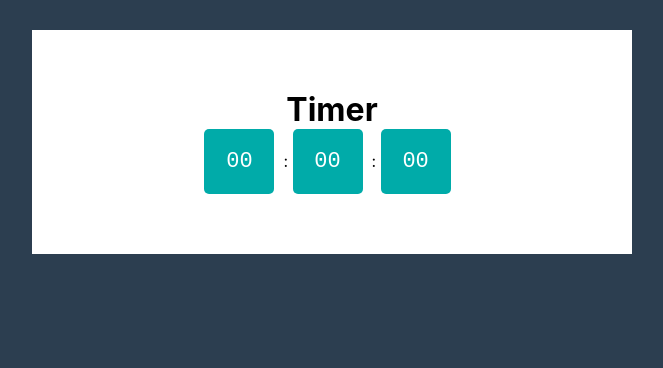
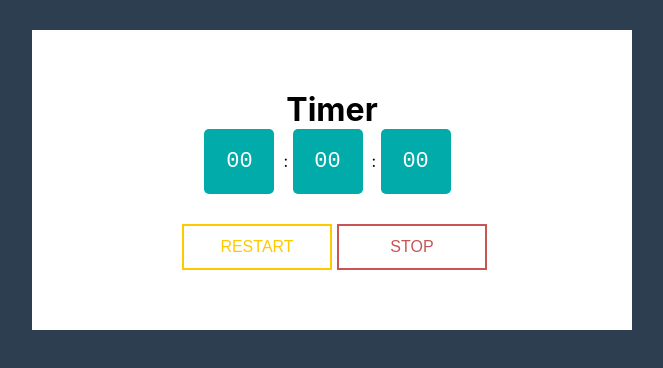
Before and after one commit to ericcnguyen04/time-app, a React (Create React App) app: page /timer in a window 1280 px wide. Shown: the top 368 px of the page, without its empty margins (308-971 px from the left). Built offline with nearby package versions, Linux system fonts and the light colour scheme.

Commit message:
drilled status

```diff
--- a/src/Components/TimerDisplay.js
+++ b/src/Components/TimerDisplay.js
@@ -76,6 +76,7 @@ export default function TimerDisplay (props) {
                             restart = {restart}
                             start = {start}
                             stop = {stop}
+                            status = {status}
                         />
                 </div>
             </div>
```
